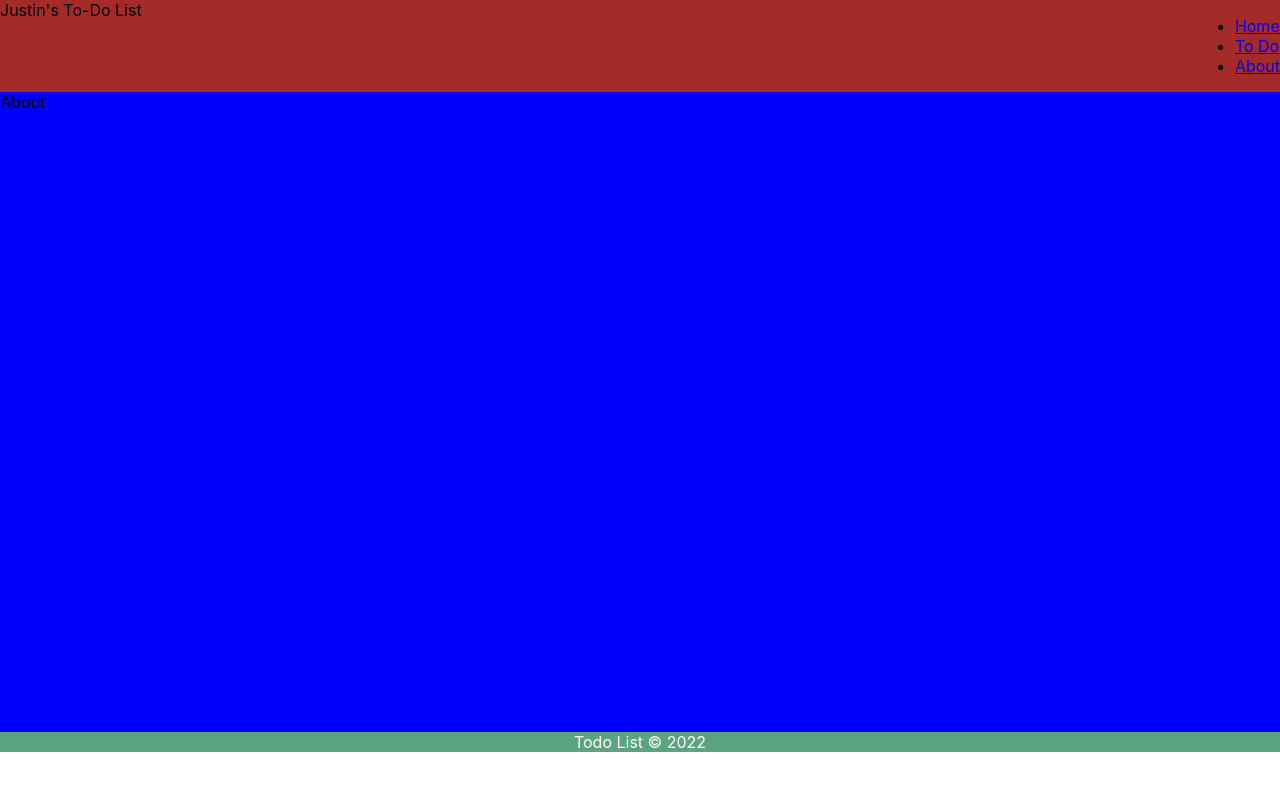
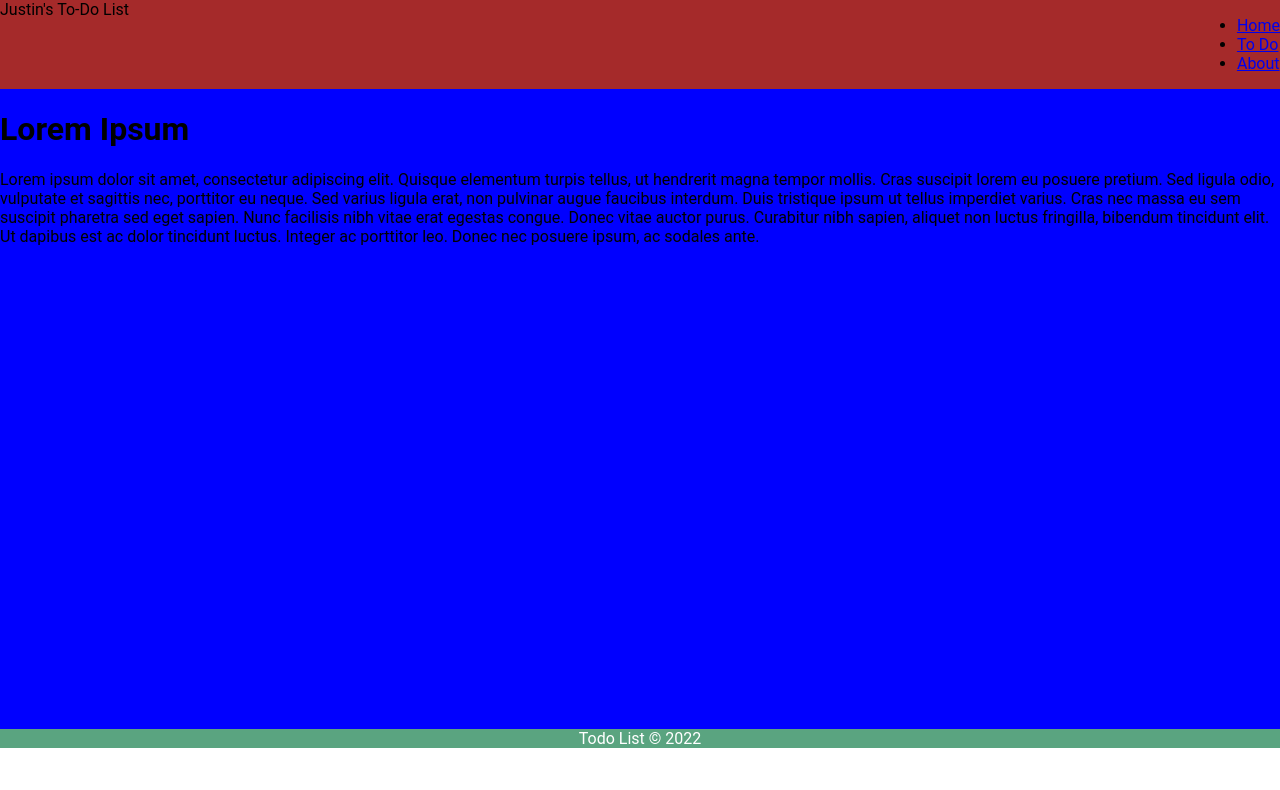
Before and after one commit to JustinMyerson/react-tasks-app, a React (Create React App) app in the folder tasks-app/: page /about in a window 1280 px wide. Shown: the top 790 px of the page. Built offline with nearby package versions, Linux system fonts and the light colour scheme.

Commit message:
Create about page

```diff
--- a/tasks-app/src/Components/Layout/Layout.css
+++ b/tasks-app/src/Components/Layout/Layout.css
@@ -3,6 +3,7 @@
   flex-direction: column;
   flex-grow: 1;
   background-color: brown;
+  font-family: "Roboto";
 }
 
 .main-div {
--- a/tasks-app/src/Pages/About/index.jsx
+++ b/tasks-app/src/Pages/About/index.jsx
@@ -1,7 +1,23 @@
 import React from "react";
 
 function About() {
-  return <div>About</div>;
+  return (
+    <div>
+      <h1>Lorem Ipsum</h1>
+      <p>
+        Lorem ipsum dolor sit amet, consectetur adipiscing elit. Quisque
+        elementum turpis tellus, ut hendrerit magna tempor mollis. Cras suscipit
+        lorem eu posuere pretium. Sed ligula odio, vulputate et sagittis nec,
+        porttitor eu neque. Sed varius ligula erat, non pulvinar augue faucibus
+        interdum. Duis tristique ipsum ut tellus imperdiet varius. Cras nec
+        massa eu sem suscipit pharetra sed eget sapien. Nunc facilisis nibh
+        vitae erat egestas congue. Donec vitae auctor purus. Curabitur nibh
+        sapien, aliquet non luctus fringilla, bibendum tincidunt elit. Ut
+        dapibus est ac dolor tincidunt luctus. Integer ac porttitor leo. Donec
+        nec posuere ipsum, ac sodales ante.
+      </p>
+    </div>
+  );
 }
 
 export default About;
```
